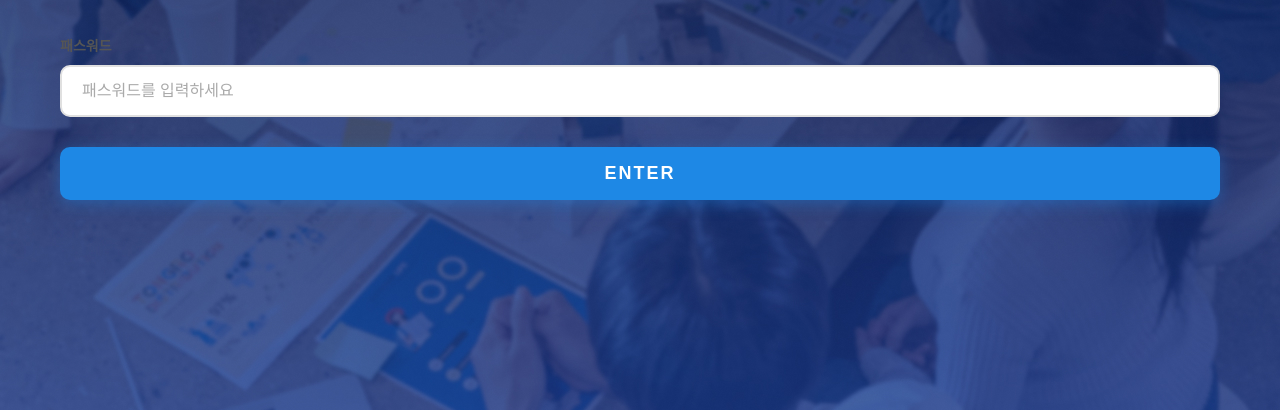
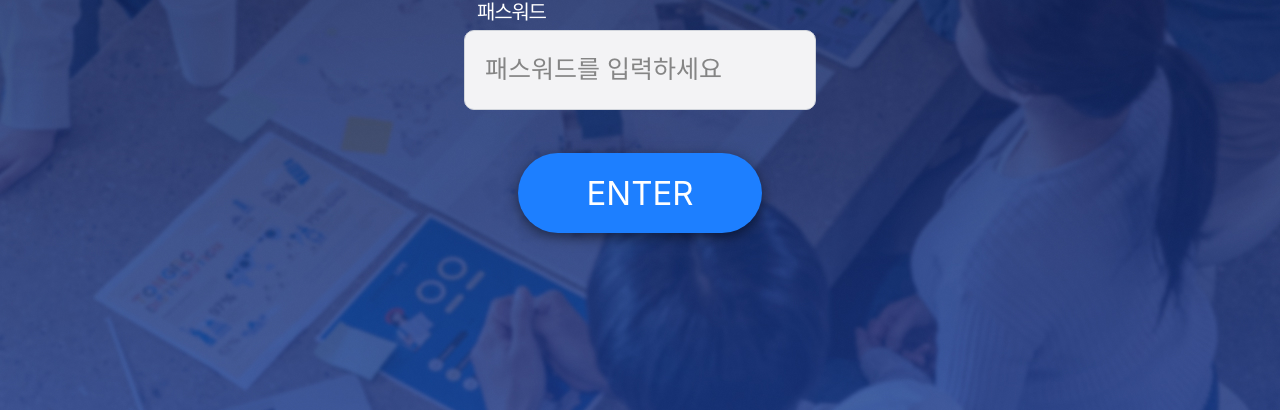
Before and after one commit to sminggs/simulation_publishing, a plain HTML site: page pm/intro_password.html in a window 1280 px wide. Shown: the part 390-800 px from the top of the page. Drawn offline with nearby package versions, Linux system fonts and the light colour scheme; a web font is replaced by a local one.

Commit message:
feat: 인트로 페이지 완료

```diff
--- a/pm/css/common.css
+++ b/pm/css/common.css
@@ -107,6 +107,12 @@
   margin: 0;
   padding: 0;
   box-sizing: border-box;
+  font-family: "NanumSquare Neo", "Pretendard", -apple-system,
+    BlinkMacSystemFont, "Segoe UI", sans-serif;
+}
+
+button {
+  cursor: pointer;
 }
 
 body {
@@ -119,7 +125,7 @@ body {
 
 /* PM 템플릿 색상 */
 body.pm-template {
-  --primary-color: #1e88e5;
+  --primary-color: #1d7fff;
   --primary-dark: #1565c0;
   --primary-light: #42a5f5;
   --secondary-color: #26c6da;
--- a/pm/css/pages.css
+++ b/pm/css/pages.css
@@ -1,9 +1,5 @@
 /* ========================================
-   페이지별 스타일 통합
-   ======================================== */
-
-/* ========================================
-   1. 로그인 페이지
+   인트로 페이지
    ======================================== */
 
 /* 배경 */
@@ -29,27 +25,10 @@
 .login-box {
   text-align: center;
   width: 100%;
-  animation: slideUp 0.6s ease-out;
-}
-
-.login-box.login-success {
-  animation: zoomOut 0.5s ease-in forwards;
-}
-
-@keyframes zoomOut {
-  to {
-    opacity: 0;
-    transform: scale(0.9);
-  }
-}
-
-.login-header {
-  margin-bottom: 50px;
 }
 
 .login-header h1 {
   text-align: center;
-  font-family: "NanumSquare Neo";
   font-size: 78px;
   font-style: normal;
   font-weight: 800;
@@ -76,71 +55,70 @@
 }
 
 .login-form {
-  margin-top: 40px;
+  max-width: 352px;
+  margin: 0 auto;
+  margin-top: 43px;
 }
 
 .form-group {
-  margin-bottom: 30px;
+  margin-bottom: 43px;
   text-align: left;
   position: relative;
 }
 
-.form-group.focused label {
-  color: var(--primary-color);
-}
-
 .form-group label {
   display: block;
-  font-size: 14px;
-  color: #555;
-  margin-bottom: 10px;
-  font-weight: 600;
-  transition: color 0.3s;
+  padding-left: 13px;
+  margin-bottom: 5px;
+  color: #fff;
+  font-family: "Pretendard", sans-serif;
+  font-size: 20px;
+  font-style: normal;
+  font-weight: 500;
+  line-height: normal;
+  letter-spacing: -1.2px;
 }
 
 .form-group input {
   width: 100%;
-  padding: 15px 20px;
-  border: 2px solid #e0e0e0;
+  height: 80px;
+  padding: 23px 20px;
+  border: 0;
   border-radius: 10px;
-  font-size: 16px;
-  transition: all 0.3s;
-  background: #fff;
+  border: 1px solid #d1d5dc;
+  background: #f3f3f5;
+  color: #858585;
+  font-family: "Pretendard", sans-serif;
+  font-size: 25px;
+  font-style: normal;
+  font-weight: 400;
+  line-height: 32px;
 }
 
 .form-group input:focus {
   outline: none;
-  border-color: var(--primary-color);
-  box-shadow: 0 0 0 3px rgba(30, 136, 229, 0.1);
 }
 
 .form-group input::placeholder {
-  color: #aaa;
+  color: #858585;
 }
 
 .btn-enter {
+  display: flex;
+  align-items: center;
+  justify-content: center;
   width: 100%;
-  padding: 16px;
+  max-width: 244px;
+  margin: 0 auto;
+  height: 80px;
   background: var(--primary-color);
   color: #fff;
   border: none;
-  border-radius: 10px;
-  font-size: 18px;
-  font-weight: 700;
-  cursor: pointer;
-  transition: all 0.3s;
-  letter-spacing: 2px;
-  box-shadow: 0 4px 15px rgba(30, 136, 229, 0.4);
-}
-
-.btn-enter:hover {
-  background: var(--primary-dark);
-  transform: translateY(-2px);
-  box-shadow: 0 6px 20px rgba(30, 136, 229, 0.6);
-}
-
-.btn-enter:active {
-  transform: translateY(0);
+  border-radius: 999px;
+  font-size: 33px;
+  font-style: normal;
+  font-weight: 400;
+  box-shadow: 0 4px 13px 0 rgba(0, 0, 0, 0.5);
 }
 
 /* ========================================
```
Also changed, not shown: pm/status.html (+0 -15 lines).
